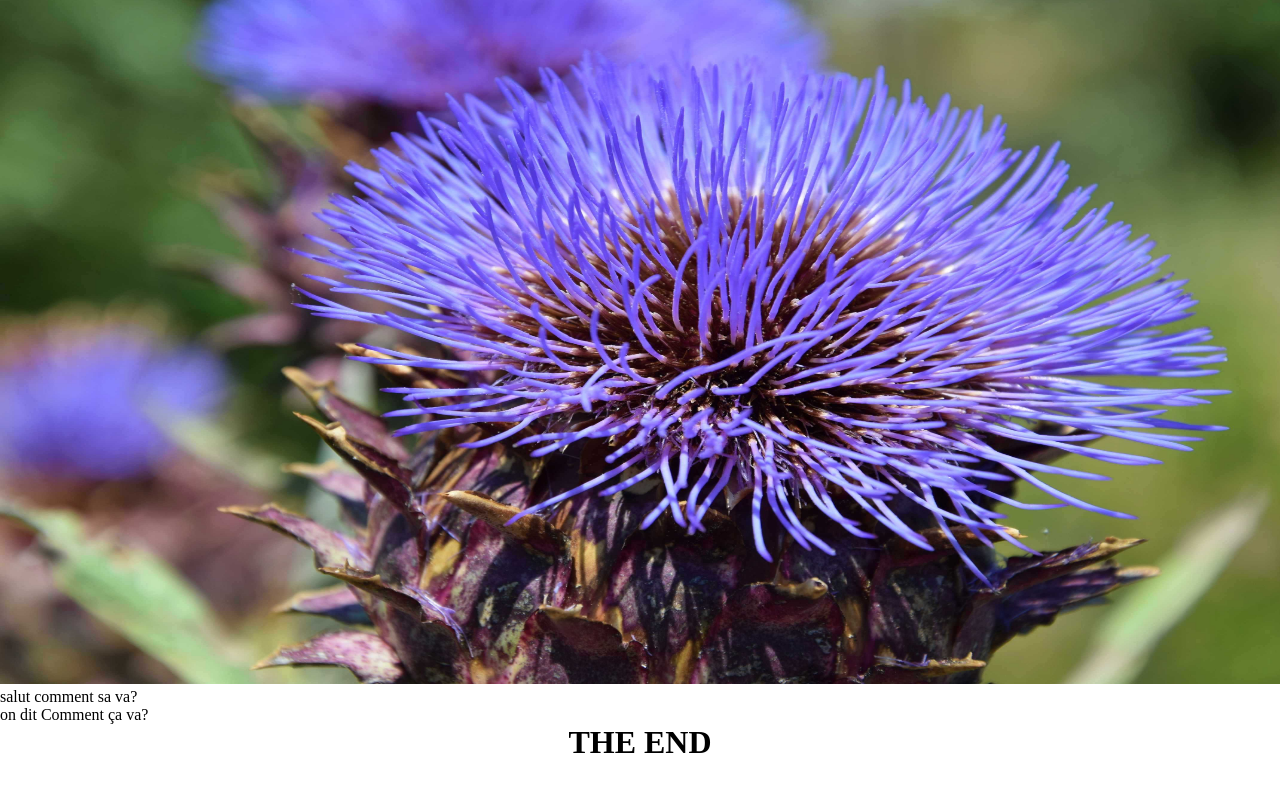
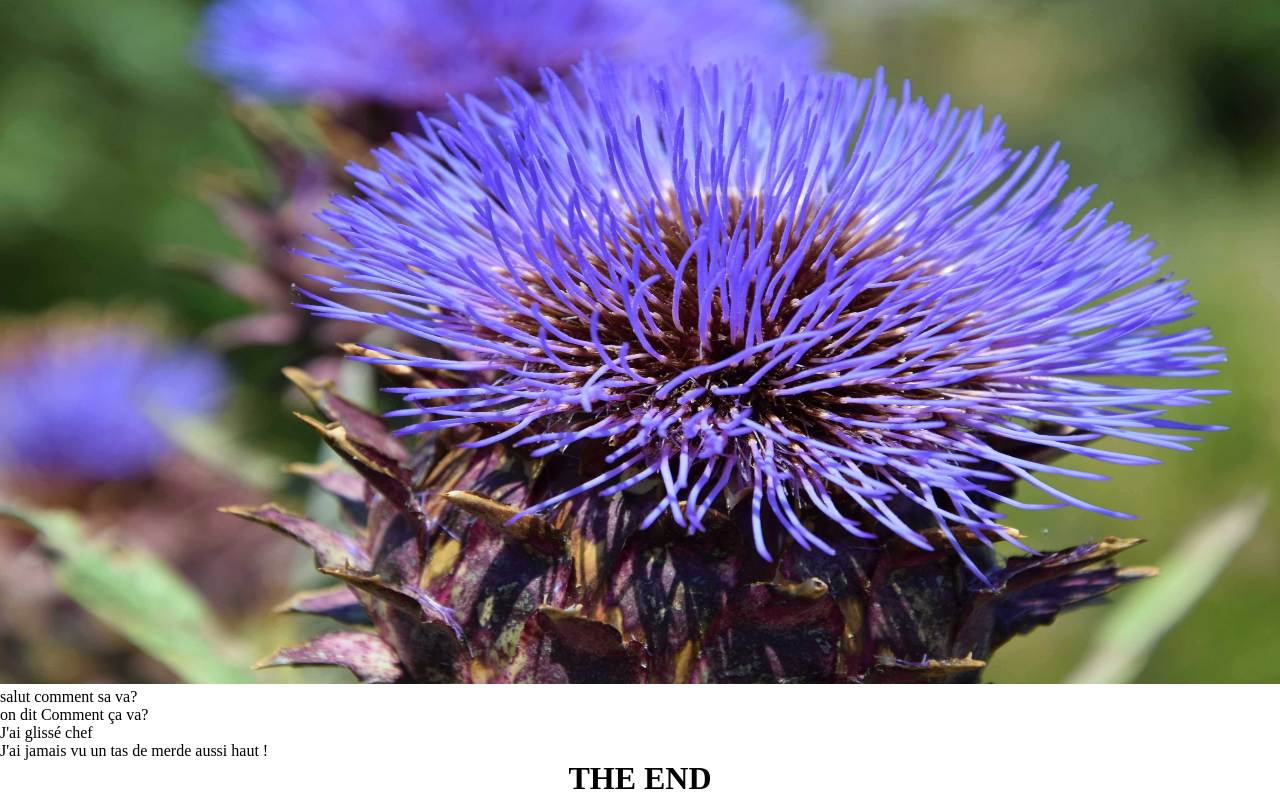
Before and after one commit to DannyPoizot/testechange, a plain HTML site: page index.html in a window 1280 px wide. Shown: the part 950-1747 px from the top of the page. Before the commit the page ends 1711 px from the top, so only its background shows below. Drawn offline with Linux system fonts and the light colour scheme.

Commit message:
modif para

```diff
--- a/index.html
+++ b/index.html
@@ -32,6 +32,8 @@
       </nav>
     <section>
       <p>salut comment sa va? <br> on dit Comment ça va?</p>
+      <p>J'ai glissé chef</p>
+      <p>J'ai jamais vu un tas de merde aussi haut !</p>
 
     </section>
     <footer>
```
